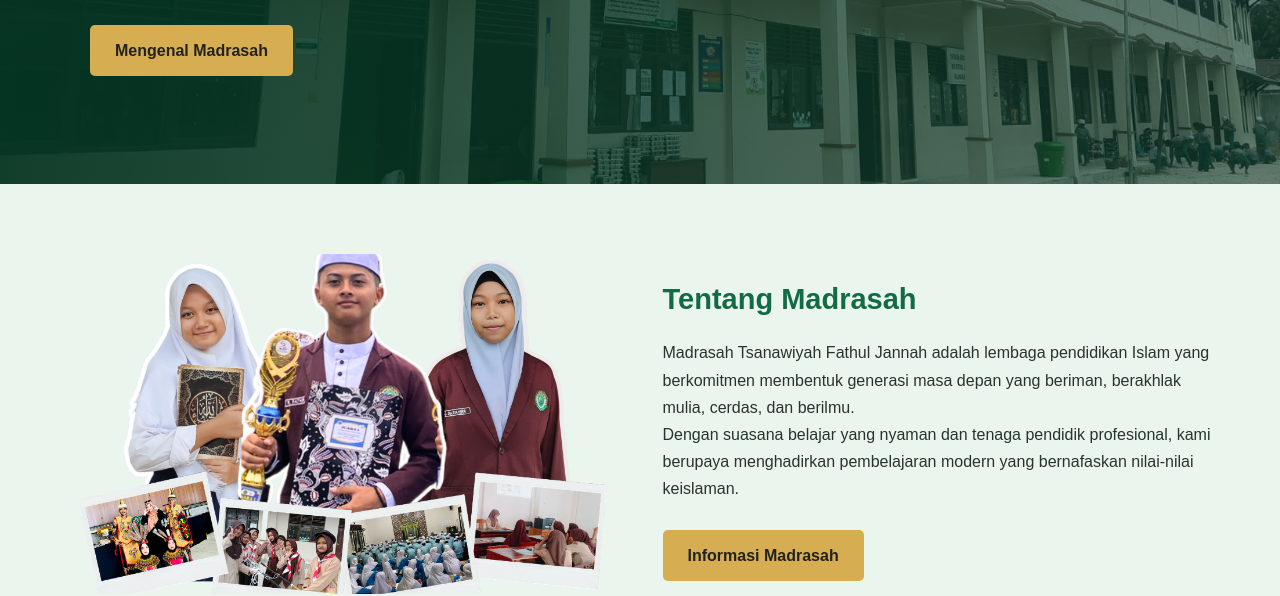
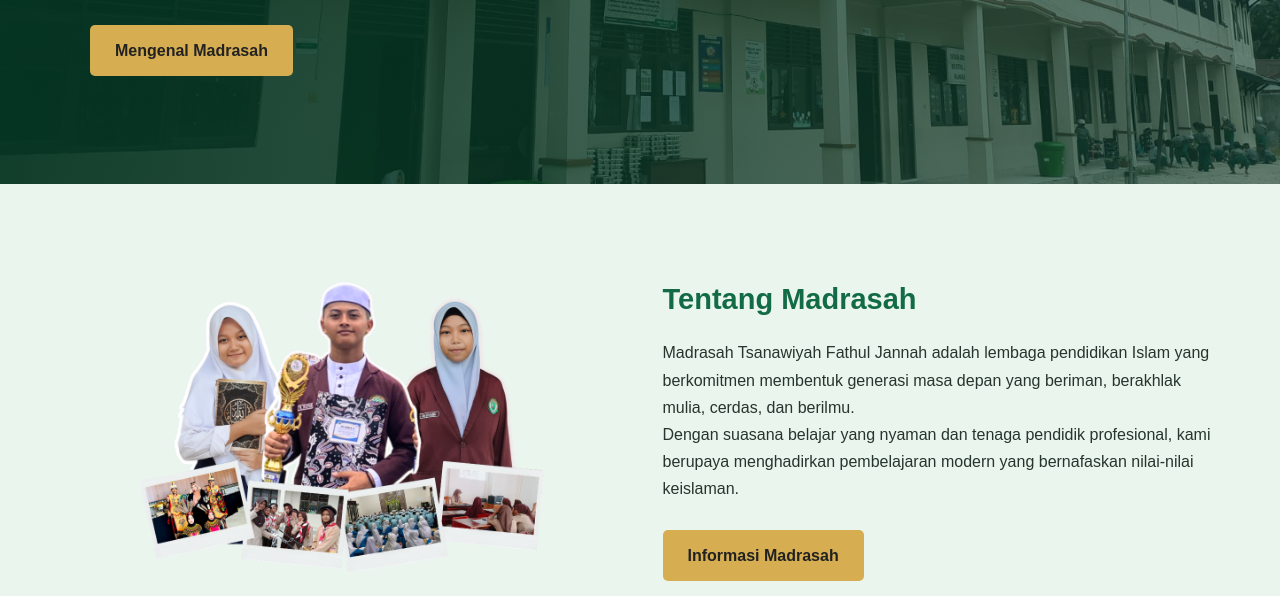
Before and after one commit to mtsfathuljannah-pky/mtsfathuljannah-pky.github.io, a plain HTML site: page index.html in a window 1280 px wide. Shown: the part 374-970 px from the top of the page. Drawn offline with Linux system fonts and the light colour scheme.

Commit message:
Update index.html

```diff
--- a/index.html
+++ b/index.html
@@ -599,7 +599,7 @@ footer a:hover {
 <section class="profile" id="profil">
   <div class="container profile-grid">
     <div class="profile-image">
-      <img src="images/siswa-3.png" alt="MTs Fathul Jannah">
+      <img src="images/siswa-2.png" alt="MTs Fathul Jannah">
     </div>
     <div class="profile-text">
       <h2>Tentang Madrasah</h2>
```
